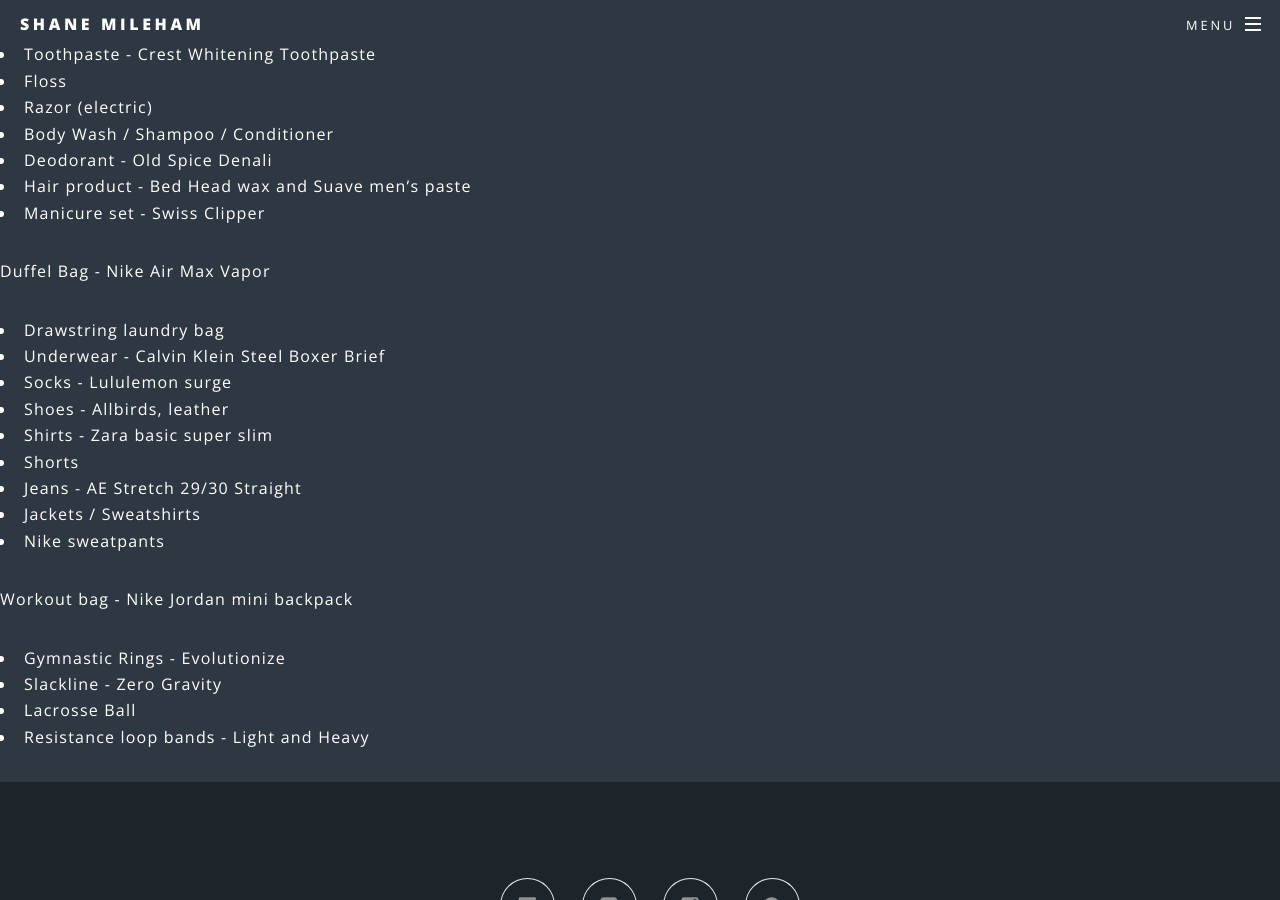
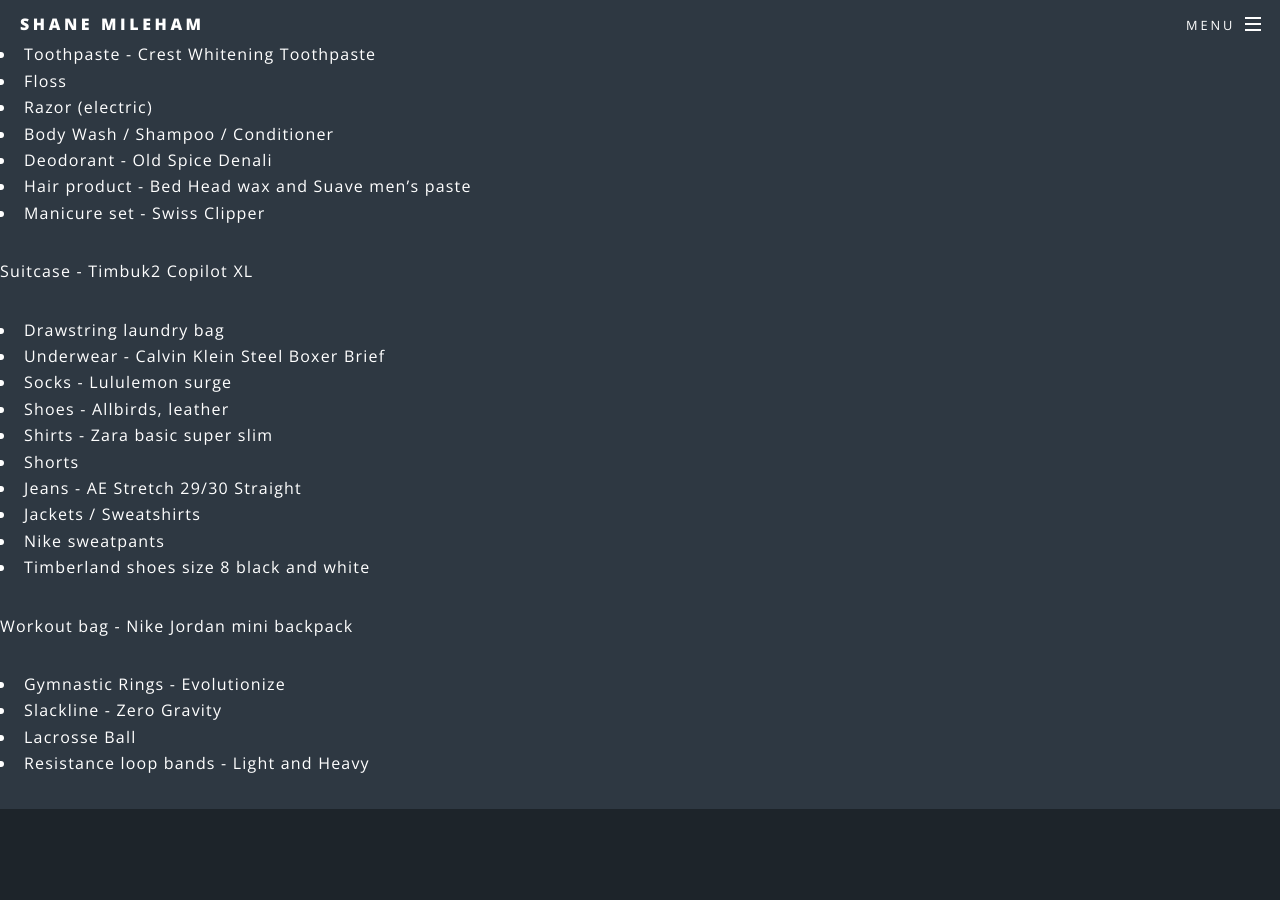
Before and after one commit to shanemileham/shanemileham.github.io, a Jekyll site: the page built from _kb/me/possessions.md, in a window 1280 px wide and 900 px high, scrolled down 1967 px. Built offline with Jekyll 4.4.1, drawn with Linux system fonts in a browser that asks for light colours; comment, search, counter and statistics services are not loaded.

Commit message:
Updated possessions

```diff
--- a/_kb/me/possessions.md
+++ b/_kb/me/possessions.md
@@ -68,7 +68,7 @@
 - Hair product - Bed Head wax and Suave men's paste
 - Manicure set - Swiss Clipper
 
-Duffel Bag - Nike Air Max Vapor
+Suitcase - Timbuk2 Copilot XL
 - Drawstring laundry bag
 - Underwear - Calvin Klein Steel Boxer Brief
 - Socks - Lululemon surge
@@ -78,6 +78,7 @@
 - Jeans - AE Stretch 29/30 Straight
 - Jackets / Sweatshirts
 - Nike sweatpants
+- Timberland shoes size 8 black and white
 
 Workout bag - Nike Jordan mini backpack
 - Gymnastic Rings - Evolutionize
```
